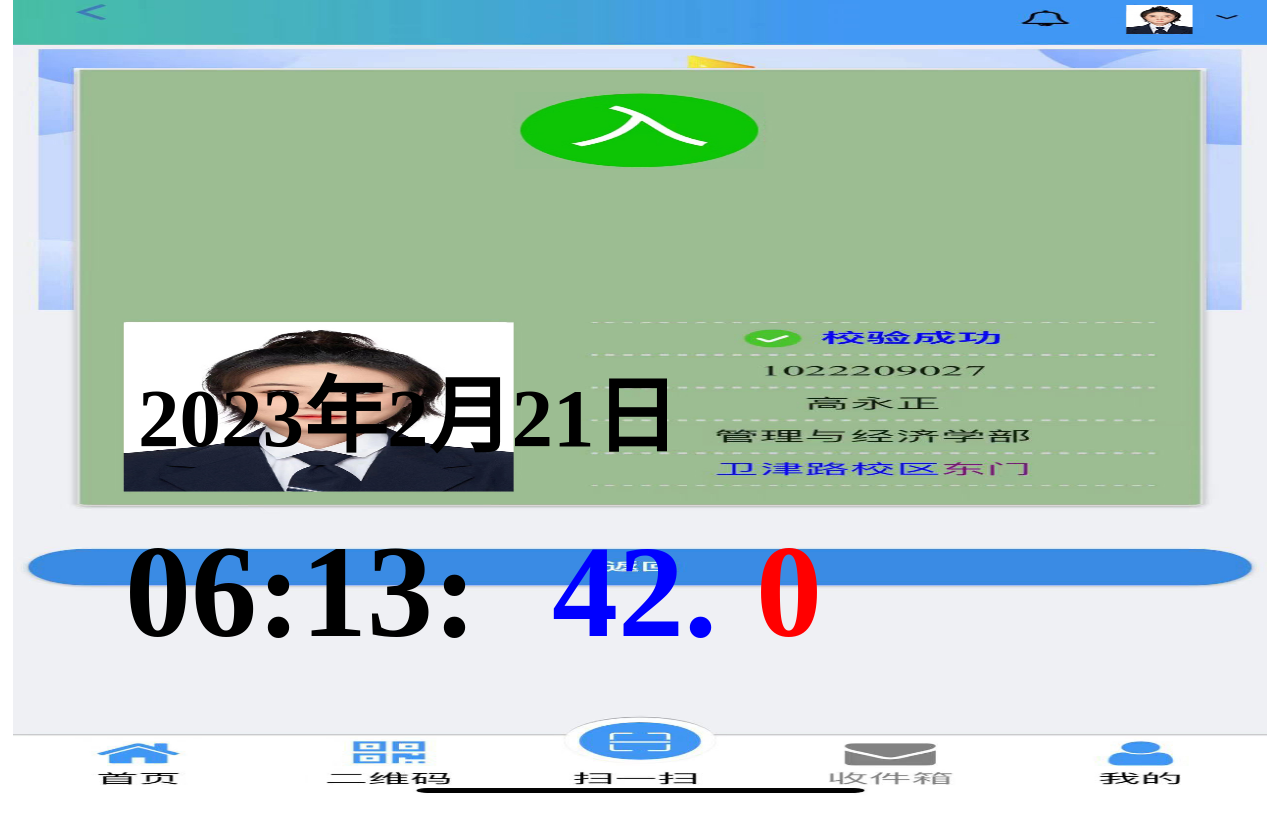
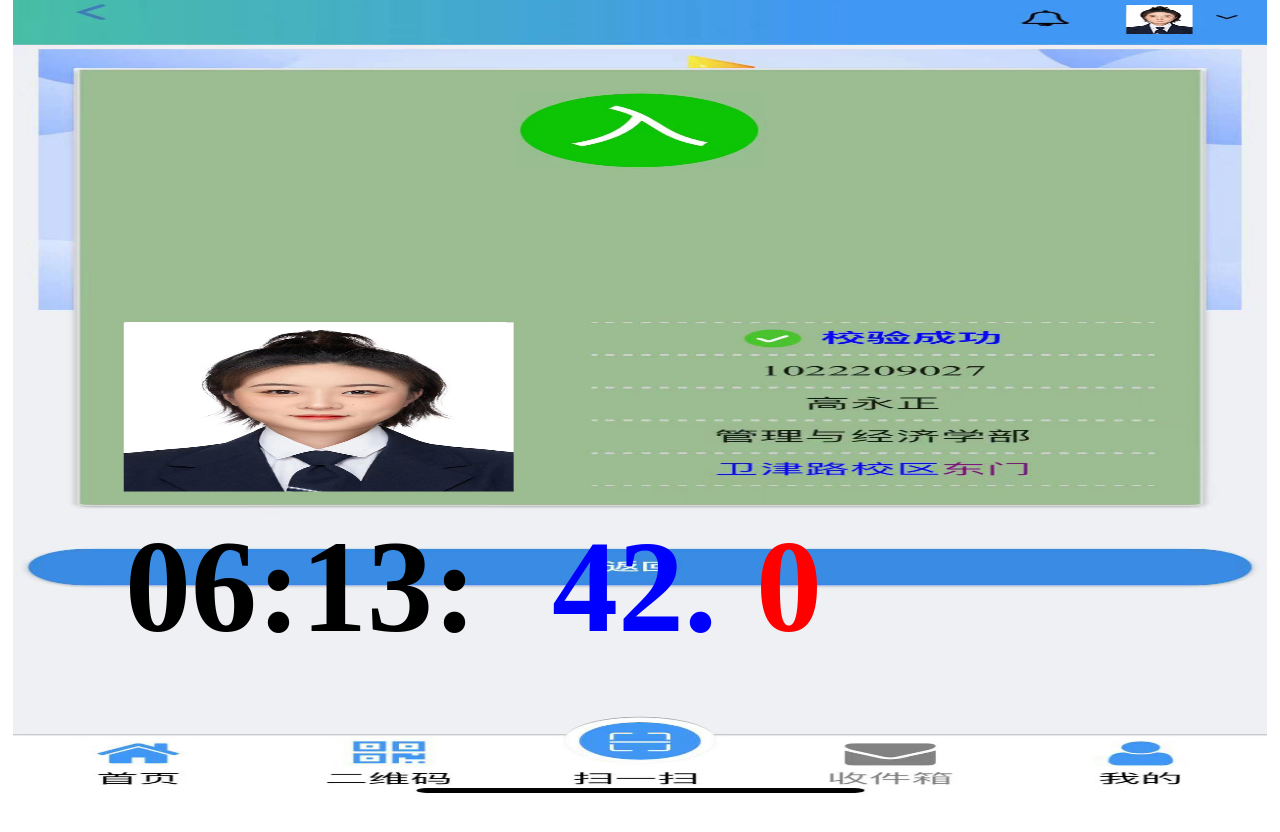
Before and after one commit to yanchenyuxia/wangqijinxiao, a plain HTML site: page index.html in a window 1280 px wide. Shown: the top 832 px of the page. Before the commit the page ends 800 px from the top, so only its background shows below. Drawn offline with Linux system fonts and the light colour scheme.

Commit message:
Update index.html

```diff
--- a/index.html
+++ b/index.html
@@ -38,10 +38,10 @@
 <body>
 <div style="WIDTH: 90%; HEIGHT: 95%;">
 	<img src="come.jpg" style= "width:98%;height:100%;position:absolute;top:0;bottom:0;left:0;right:0;margin:auto;z-index:-1">
-	<div id ="year" style="font-size:83px;font-weight:bold;position:absolute;left:138px;top:350px;"></div>
-	<div id ="hour" style="font-size:132px;font-weight:bolder;position:absolute;left:125px;top:515px;"></div>
-	<div id ="seconds" style="font-size:132px;font-weight:bold;color:blue;position:absolute;left:552px;top:515px;"></div>
-	<div id ="milseconds" style="font-size:132px;font-weight:bold;color:red;position:absolute;left:756px;top:515px;"></div>
+	<div id ="year" style="font-size:83px;font-weight:bold;position:absolute;left:144px;top:3650px;"></div>
+	<div id ="hour" style="font-size:132px;font-weight:bolder;position:absolute;left:125px;top:510px;"></div>
+	<div id ="seconds" style="font-size:132px;font-weight:bold;color:blue;position:absolute;left:552px;top:510px;"></div>
+	<div id ="milseconds" style="font-size:132px;font-weight:bold;color:red;position:absolute;left:756px;top:510px;"></div>
 <!-- <div style="width:100%;height:100%;position:absolute;top:0;bottom:0;left:0;right:0;margin:auto;><img src="come.jpg" style="width:300px;border:0px;" /></div> -->
 </div>
 </body></html>
```
